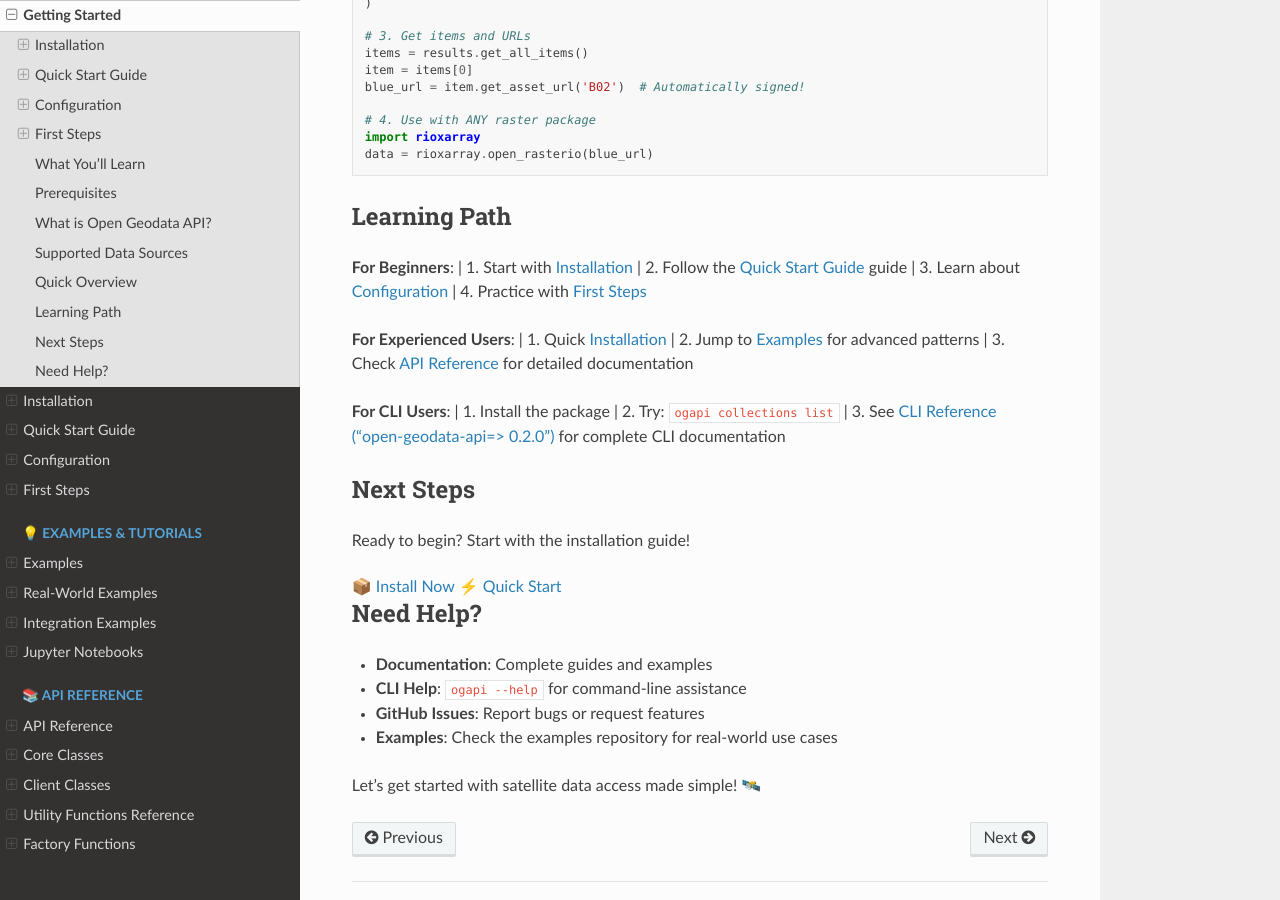
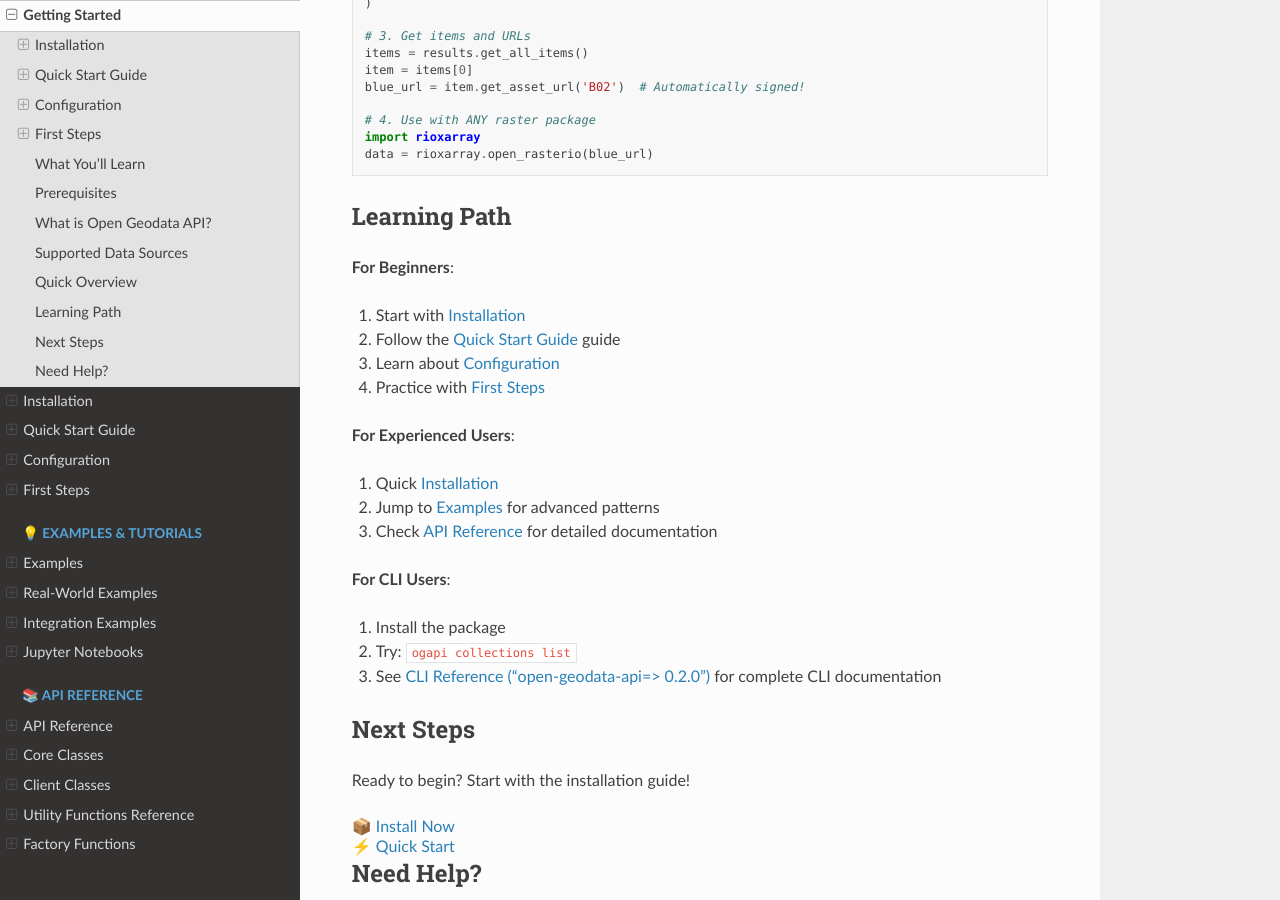
Before and after one commit to Mirjan-Ali-Sha/open-geodata-api, a Sphinx documentation site: the page built from docs/sections/getting-started/index.rst, in a window 1280 px wide and 900 px high, scrolled down 2918 px. Built offline with Sphinx 7.4.7 and the Read the Docs theme 3.1.0, drawn with Linux system fonts in a browser that asks for light colours; pages that are not in the unit, such as notebooks, are missing from menus.

Commit message:
update docs..

```diff
--- a/docs/sections/getting-started/index.rst
+++ b/docs/sections/getting-started/index.rst
@@ -106,20 +106,23 @@ Learning Path
 -------------
 
 **For Beginners**:
-| 1. Start with :doc:`installation`
-| 2. Follow the :doc:`quickstart` guide
-| 3. Learn about :doc:`configuration`
-| 4. Practice with :doc:`first-steps`
+
+1. Start with :doc:`installation`
+2. Follow the :doc:`quickstart` guide
+3. Learn about :doc:`configuration`
+4. Practice with :doc:`first-steps`
 
 **For Experienced Users**:
-| 1. Quick :doc:`installation`
-| 2. Jump to :doc:`../examples/index` for advanced patterns
-| 3. Check :doc:`../api-reference/index` for detailed documentation
+
+1. Quick :doc:`installation`
+2. Jump to :doc:`../examples/index` for advanced patterns
+3. Check :doc:`../api-reference/index` for detailed documentation
 
 **For CLI Users**:
-| 1. Install the package
-| 2. Try: ``ogapi collections list``
-| 3. See :doc:`../cli-reference/index` for complete CLI documentation
+
+1. Install the package
+2. Try: ``ogapi collections list``
+3. See :doc:`../cli-reference/index` for complete CLI documentation
 
 Next Steps
 ----------
@@ -129,7 +132,7 @@ Ready to begin? Start with the installation guide!
 .. raw:: html
 
    <div class="next-steps">
-     <a href="installation.html" class="btn-primary">📦 Install Now</a>
+     <a href="installation.html" class="btn-primary">📦 Install Now</a><br>
      <a href="quickstart.html" class="btn-secondary">⚡ Quick Start</a>
    </div>
 
```
